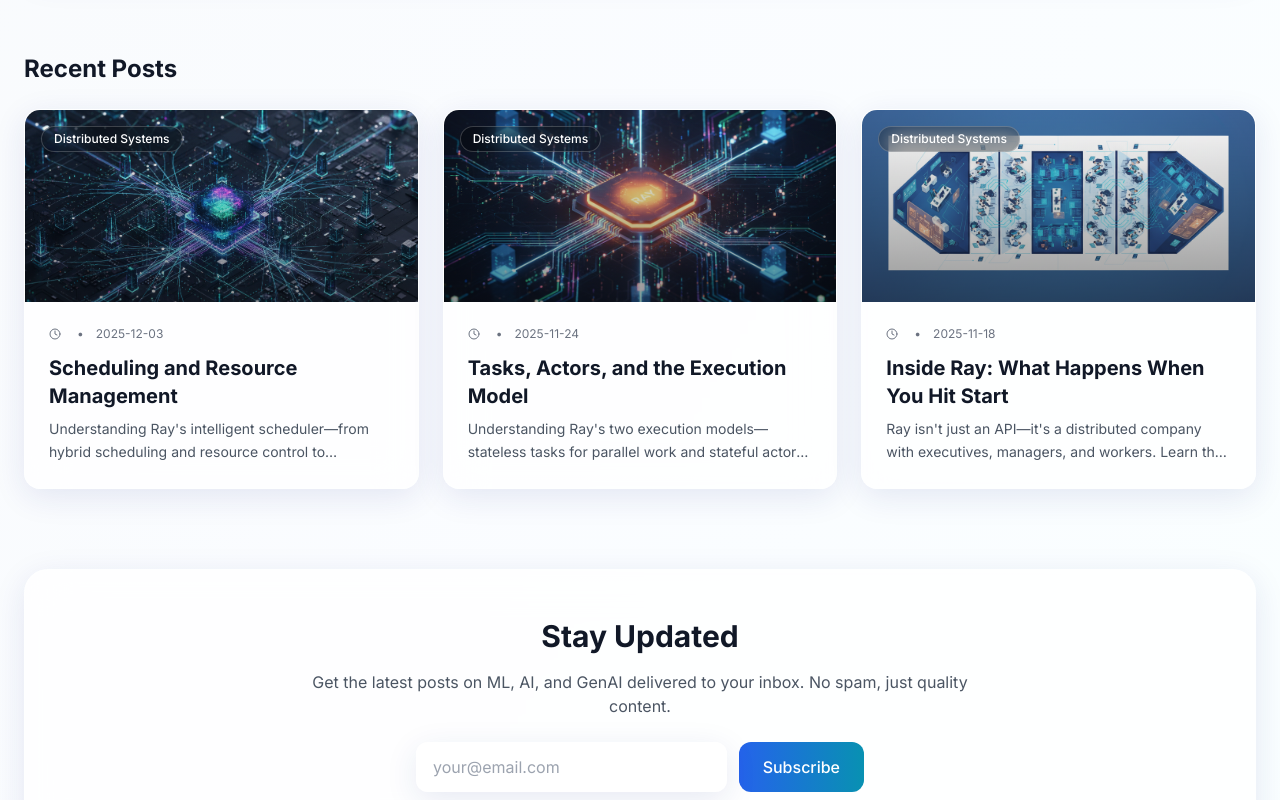
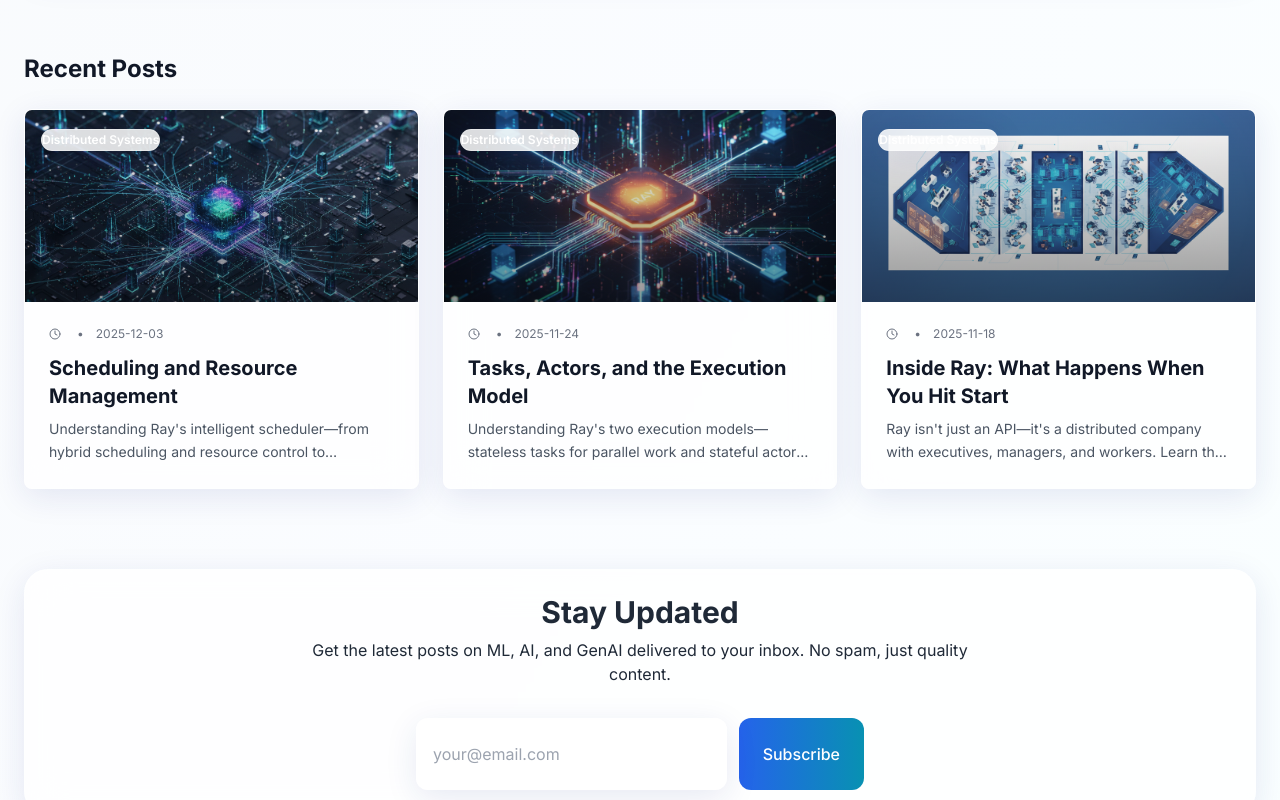
Before and after one commit to akshayb7/ai-blog, a Next.js app: page / in a window 1280 px wide. Shown: the part 900-1700 px from the top of the page. Built offline with nearby package versions, Linux system fonts and the light colour scheme.

Commit message:
feat: Implement hybrid Design System and integrate into core components

```diff
--- a/components/blog/Hero.jsx
+++ b/components/blog/Hero.jsx
@@ -2,6 +2,9 @@
 
 import Link from 'next/link';
 import { Brain, Code, BookOpen, Sparkles } from 'lucide-react';
+
+import { Badge } from '@/components/ui/badge';
+import { Card } from '@/components/ui/card';
 
 export default function Hero() {
   const categories = [
@@ -34,14 +37,16 @@
               <Link
                 key={cat.name}
                 href={`/category/${categorySlug}`}
-                className="px-4 py-2 rounded-full border border-white/20 hover:scale-105 transition-transform glass-card"
               >
-                <div className="flex items-center space-x-2">
-                  <div className={`bg-gradient-to-r ${cat.color} p-1 rounded`}>
+                <Badge
+                  variant="glass"
+                  className="px-4 py-2 hover:scale-105 transition-transform cursor-pointer"
+                >
+                  <div className={`bg-gradient-to-r ${cat.color} p-1 rounded mr-2`}>
                     <Icon className="w-4 h-4 text-white" />
                   </div>
-                  <span className="text-sm font-medium text-gray-700 dark:text-gray-200">{cat.name}</span>
-                </div>
+                  {cat.name}
+                </Badge>
               </Link>
             );
           })}
--- a/components/blog/Newsletter.jsx
+++ b/components/blog/Newsletter.jsx
@@ -1,6 +1,9 @@
 'use client';
 
 import { useState } from 'react';
+
+import { Button } from '@/components/ui/button';
+import { Card, CardContent, CardHeader, CardTitle, CardDescription } from '@/components/ui/card';
 
 export default function Newsletter() {
   const [email, setEmail] = useState('');
@@ -14,12 +17,15 @@
   };
 
   return (
-    <div className="glass-card rounded-3xl p-8 md:p-12 text-center border border-white/20">
-      <h2 className="text-3xl font-bold text-gray-900 dark:text-gray-100 mb-4">Stay Updated</h2>
-      <p className="text-gray-600 dark:text-gray-300 mb-6 max-w-2xl mx-auto">
+    <Card className="rounded-3xl border-white/20">
+      <CardHeader className="text-center md:pb-2">
+        <CardTitle className="text-3xl font-bold mb-2">Stay Updated</CardTitle>
+        <CardDescription className="text-base max-w-2xl mx-auto">
           Get the latest posts on ML, AI, and GenAI delivered to your inbox. No spam, just quality content.
-      </p>
+        </CardDescription>
+      </CardHeader>
 
+      <CardContent className="pt-6">
         <form onSubmit={handleSubmit} className="flex flex-col sm:flex-row gap-3 max-w-md mx-auto">
           <input
             type="email"
@@ -27,15 +33,16 @@
             value={email}
             onChange={(e) => setEmail(e.target.value)}
             required
-          className="flex-1 px-4 py-3 rounded-xl border border-white/20 focus:outline-none focus:ring-2 focus:ring-blue-500 glass-card"
+            className="flex-1 px-4 py-3 rounded-xl border border-white/20 focus:outline-none focus:ring-2 focus:ring-blue-500 glass-card bg-transparent"
           />
-        <button
+          <Button
             type="submit"
-          className="px-6 py-3 bg-gradient-to-r from-blue-600 to-cyan-600 text-white font-medium rounded-xl hover:shadow-lg transition-shadow"
+            className="px-6 py-6 text-base rounded-xl hover:shadow-lg transition-shadow bg-gradient-to-r from-blue-600 to-cyan-600 border-0"
           >
             Subscribe
-        </button>
+          </Button>
         </form>
-    </div>
+      </CardContent>
+    </Card>
   );
 }
--- a/components/blog/PostCard.jsx
+++ b/components/blog/PostCard.jsx
@@ -2,10 +2,13 @@
 import Image from 'next/image';
 import { Clock } from 'lucide-react';
 
+import { Card, CardContent } from "@/components/ui/card";
+import { Badge } from "@/components/ui/badge";
+
 export default function PostCard({ post }) {
   return (
     <Link href={`/posts/${post.slug}`}>
-      <article className="glass-card rounded-2xl overflow-hidden border border-white/20 hover:scale-105 transition-transform duration-300 cursor-pointer group h-full">
+      <Card className="h-full overflow-hidden hover:scale-105 transition-transform duration-300 cursor-pointer group border-white/20">
         <div className="relative h-48 overflow-hidden">
           {/* Image - OPTIMIZED */}
           <Image
@@ -21,18 +24,14 @@
           <div className="absolute inset-0 bg-gradient-to-t from-black/40 to-transparent z-10" />
 
           {/* Category Badge */}
-          <span
-            className="absolute top-4 left-4 px-3 py-1 rounded-full text-xs font-medium text-white border border-white/20 z-20"
-            style={{
-              background: 'rgba(0, 0, 0, 0.3)',
-              backdropFilter: 'blur(10px)',
-            }}
-          >
-            {post.category}
-          </span>
+          <div className="absolute top-4 left-4 z-20">
+            <Badge variant="glass" className="backdrop-blur-md bg-black/30 text-white border-white/20">
+              {post.category}
+            </Badge>
+          </div>
         </div>
 
-        <div className="p-6">
+        <CardContent className="p-6">
           {/* Meta Info */}
           <div className="flex items-center space-x-3 text-xs text-gray-500 dark:text-gray-400 mb-3">
             <span className="flex items-center space-x-1">
@@ -52,8 +51,8 @@
           <p className="text-gray-600 dark:text-gray-400 line-clamp-2 text-sm leading-relaxed">
             {post.excerpt}
           </p>
-        </div>
-      </article>
+        </CardContent>
+      </Card>
     </Link>
   );
 }
--- /dev/null
+++ b/components/ui/badge.tsx
@@ -0,0 +1,36 @@
+import * as React from "react"
+import { cva, type VariantProps } from "class-variance-authority"
+import { cn } from "@/lib/utils"
+
+const badgeVariants = cva(
+    "inline-flex items-center rounded-full border px-2.5 py-0.5 text-xs font-semibold transition-colors focus:outline-none focus:ring-2 focus:ring-ring focus:ring-offset-2",
+    {
+        variants: {
+            variant: {
+                default:
+                    "border-transparent bg-primary text-primary-foreground hover:bg-primary/80",
+                secondary:
+                    "border-transparent bg-secondary text-secondary-foreground hover:bg-secondary/80",
+                destructive:
+                    "border-transparent bg-destructive text-destructive-foreground hover:bg-destructive/80",
+                outline: "text-foreground",
+                glass: "glass border-white/20 text-foreground",
+            },
+        },
+        defaultVariants: {
+            variant: "default",
+        },
+    }
+)
+
+export interface BadgeProps
+    extends React.HTMLAttributes<HTMLDivElement>,
+    VariantProps<typeof badgeVariants> { }
+
+function Badge({ className, variant, ...props }: BadgeProps) {
+    return (
+        <div className={cn(badgeVariants({ variant }), className)} {...props} />
+    )
+}
+
+export { Badge, badgeVariants }
--- /dev/null
+++ b/components/ui/button.tsx
@@ -0,0 +1,56 @@
+import * as React from "react"
+import { Slot } from "@radix-ui/react-slot"
+import { cva, type VariantProps } from "class-variance-authority"
+import { cn } from "@/lib/utils"
+
+const buttonVariants = cva(
+    "inline-flex items-center justify-center whitespace-nowrap rounded-md text-sm font-medium ring-offset-background transition-colors focus-visible:outline-none focus-visible:ring-2 focus-visible:ring-ring focus-visible:ring-offset-2 disabled:pointer-events-none disabled:opacity-50",
+    {
+        variants: {
+            variant: {
+                default: "bg-blue-600 text-white hover:bg-blue-700 dark:bg-blue-600 dark:hover:bg-blue-700",
+                destructive:
+                    "bg-red-500 text-white hover:bg-red-600 dark:bg-red-900 dark:text-red-50 dark:hover:bg-red-900/90",
+                outline:
+                    "border border-input bg-background hover:bg-accent hover:text-accent-foreground",
+                secondary:
+                    "bg-secondary text-secondary-foreground hover:bg-secondary/80",
+                ghost: "hover:bg-accent hover:text-accent-foreground",
+                link: "text-primary underline-offset-4 hover:underline",
+                glass: "glass text-foreground hover:bg-white/20 border-white/20",
+            },
+            size: {
+                default: "h-10 px-4 py-2",
+                sm: "h-9 rounded-md px-3",
+                lg: "h-11 rounded-md px-8",
+                icon: "h-10 w-10",
+            },
+        },
+        defaultVariants: {
+            variant: "default",
+            size: "default",
+        },
+    }
+)
+
+export interface ButtonProps
+    extends React.ButtonHTMLAttributes<HTMLButtonElement>,
+    VariantProps<typeof buttonVariants> {
+    asChild?: boolean
+}
+
+const Button = React.forwardRef<HTMLButtonElement, ButtonProps>(
+    ({ className, variant, size, asChild = false, ...props }, ref) => {
+        const Comp = asChild ? Slot : "button"
+        return (
+            <Comp
+                className={cn(buttonVariants({ variant, size, className }))}
+                ref={ref}
+                {...props}
+            />
+        )
+    }
+)
+Button.displayName = "Button"
+
+export { Button, buttonVariants }
--- /dev/null
+++ b/components/ui/card.tsx
@@ -0,0 +1,78 @@
+import * as React from "react"
+import { cn } from "@/lib/utils"
+
+const Card = React.forwardRef<
+    HTMLDivElement,
+    React.HTMLAttributes<HTMLDivElement>
+>(({ className, ...props }, ref) => (
+    <div
+        ref={ref}
+        className={cn(
+            "rounded-lg border bg-card text-card-foreground shadow-sm glass-card",
+            className
+        )}
+        {...props}
+    />
+))
+Card.displayName = "Card"
+
+const CardHeader = React.forwardRef<
+    HTMLDivElement,
+    React.HTMLAttributes<HTMLDivElement>
+>(({ className, ...props }, ref) => (
+    <div
+        ref={ref}
+        className={cn("flex flex-col space-y-1.5 p-6", className)}
+        {...props}
+    />
+))
+CardHeader.displayName = "CardHeader"
+
+const CardTitle = React.forwardRef<
+    HTMLParagraphElement,
+    React.HTMLAttributes<HTMLHeadingElement>
+>(({ className, ...props }, ref) => (
+    <h3
+        ref={ref}
+        className={cn(
+            "text-2xl font-semibold leading-none tracking-tight",
+            className
+        )}
+        {...props}
+    />
+))
+CardTitle.displayName = "CardTitle"
+
+const CardDescription = React.forwardRef<
+    HTMLParagraphElement,
+    React.HTMLAttributes<HTMLParagraphElement>
+>(({ className, ...props }, ref) => (
+    <p
+        ref={ref}
+        className={cn("text-sm text-muted-foreground", className)}
+        {...props}
+    />
+))
+CardDescription.displayName = "CardDescription"
+
+const CardContent = React.forwardRef<
+    HTMLDivElement,
+    React.HTMLAttributes<HTMLDivElement>
+>(({ className, ...props }, ref) => (
+    <div ref={ref} className={cn("p-6 pt-0", className)} {...props} />
+))
+CardContent.displayName = "CardContent"
+
+const CardFooter = React.forwardRef<
+    HTMLDivElement,
+    React.HTMLAttributes<HTMLDivElement>
+>(({ className, ...props }, ref) => (
+    <div
+        ref={ref}
+        className={cn("flex items-center p-6 pt-0", className)}
+        {...props}
+    />
+))
+CardFooter.displayName = "CardFooter"
+
+export { Card, CardHeader, CardFooter, CardTitle, CardDescription, CardContent }
--- /dev/null
+++ b/lib/utils.ts
@@ -0,0 +1,6 @@
+import { type ClassValue, clsx } from "clsx";
+import { twMerge } from "tailwind-merge";
+
+export function cn(...inputs: ClassValue[]) {
+    return twMerge(clsx(inputs));
+}
```
Lines whose indentation alone changed are shown as unchanged.
